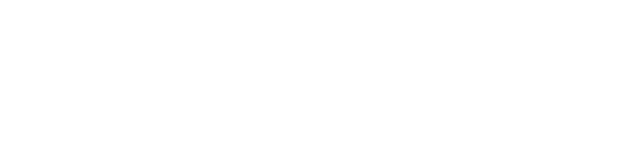
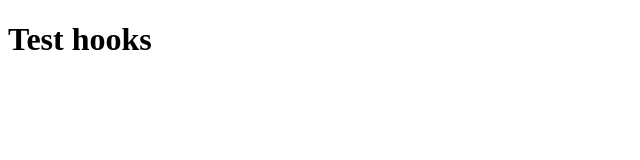
Before and after one commit to lairortega/hooks-test, a plain HTML site: page index.html in a window 1280 px wide. Shown: the whole page, without its empty margins (0-640 px from the left). Drawn offline with Linux system fonts and the light colour scheme.

Commit message:
Push to test hooks

```diff
--- a/index.html
+++ b/index.html
@@ -6,6 +6,6 @@
     <title>Document</title>
 </head>
 <body>
-
+    <h1>Test hooks</h1>
 </body>
 </html>
```
